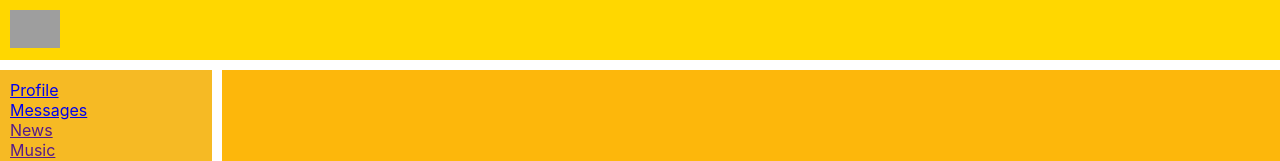
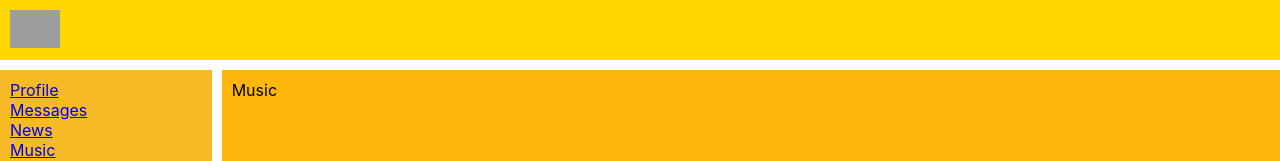
Before and after one commit to mayakovslky/samurai-way-main, a React (Create React App) app: page /music in a window 1280 px wide. Shown: the top 161 px of the page. Built offline with nearby package versions, Linux system fonts and the light colour scheme; grey boxes are pictures that could not be loaded.

Commit message:
19. add routing components Music, News, Settings

```diff
--- a/src/App.tsx
+++ b/src/App.tsx
@@ -5,6 +5,9 @@ import {Navbar} from "./components/Navbar/Navbar";
 import {Profile} from "./components/Profile/Profile";
 import {Dialogs} from "./components/Dialogs/Dialogs";
 import {BrowserRouter, Route} from "react-router-dom";
+import {News} from "./components/News/News";
+import {Music} from "./components/Music/Music";
+import {Settings} from "./components/Settings/Settings";
 
 
 function App() {
@@ -16,6 +19,9 @@ function App() {
                 <div className='app-wrapper-content'>
                     <Route path={'/messages'} component={Dialogs}/>
                     <Route path={'/profile'} component={Profile}/>
+                    <Route path={'/news'} component={News}/>
+                    <Route path={'/music'} component={Music}/>
+                    <Route path={'/settings'} component={Settings}/>
                 </div>
             </div>
         </BrowserRouter>
--- /dev/null
+++ b/src/components/Music/Music.tsx
@@ -0,0 +1,10 @@
+import React from "react";
+import s from './Music.module.css';
+
+export const Music = () => {
+    return (
+        <div className={s.div}>
+            Music
+        </div>
+    )
+};
--- a/src/components/Navbar/Navbar.tsx
+++ b/src/components/Navbar/Navbar.tsx
@@ -11,13 +11,13 @@ export const Navbar = () => {
                 <a href={'/messages'}>Messages</a>
             </div>
             <div className={s.item}>
-                <a href={''}>News</a>
+                <a href={'/news'}>News</a>
             </div>
             <div className={s.item}>
-                <a href={''}>Music</a>
+                <a href={'/music'}>Music</a>
             </div>
             <div className={s.item}>
-                <a href={''}>Settings</a>
+                <a href={'/settings'}>Settings</a>
             </div>
         </nav>
     )
--- /dev/null
+++ b/src/components/News/News.tsx
@@ -0,0 +1,10 @@
+import React from "react";
+import s from './News.module.css';
+
+export const News = () => {
+    return (
+        <div className={s.div}>
+            News
+        </div>
+    )
+};
--- /dev/null
+++ b/src/components/Settings/Settings.tsx
@@ -0,0 +1,10 @@
+import React from "react";
+import s from './Settings.module.css';
+
+export const Settings = () => {
+    return (
+        <div className={s.div}>
+            Settings
+        </div>
+    )
+};
```
Also changed, not shown: src/components/Music/Music.module.css (added), src/components/News/News.module.css (added), src/components/Settings/Settings.module.css (added).
